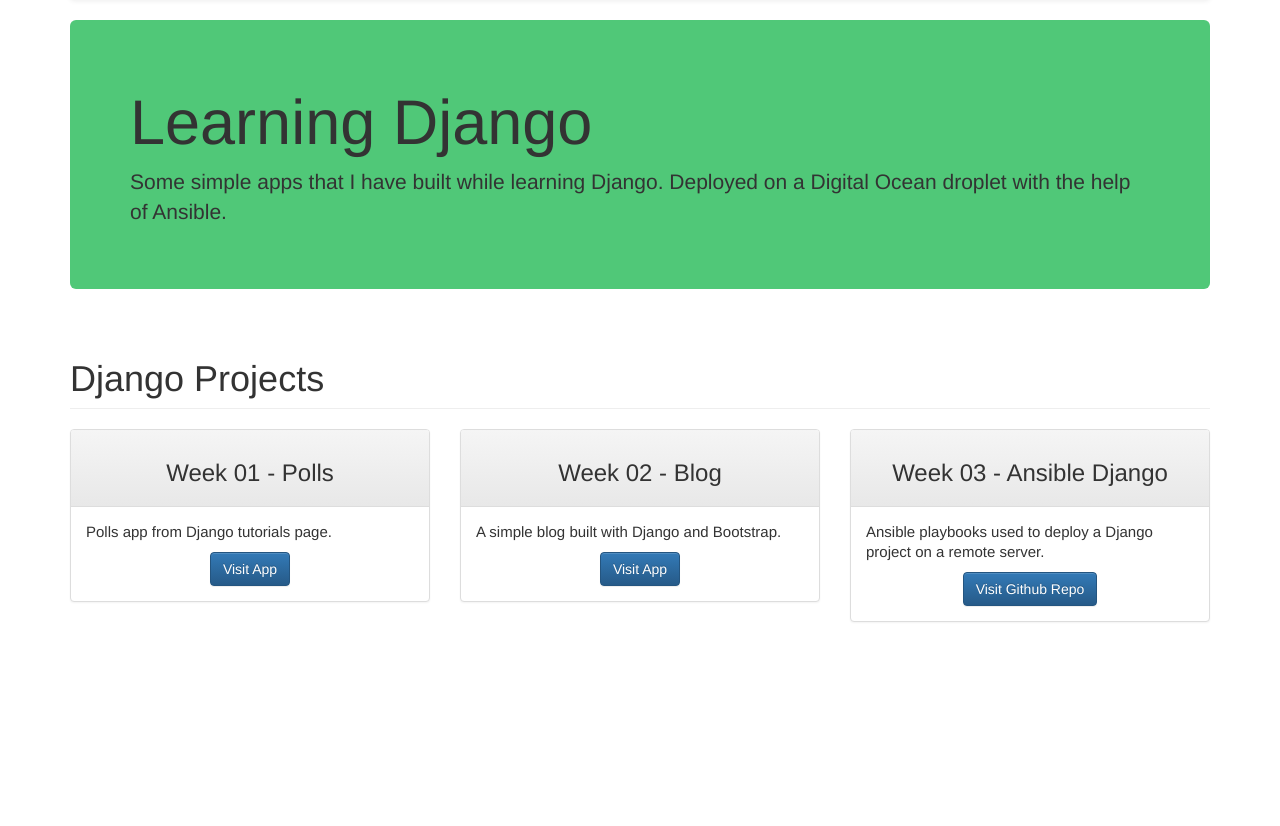
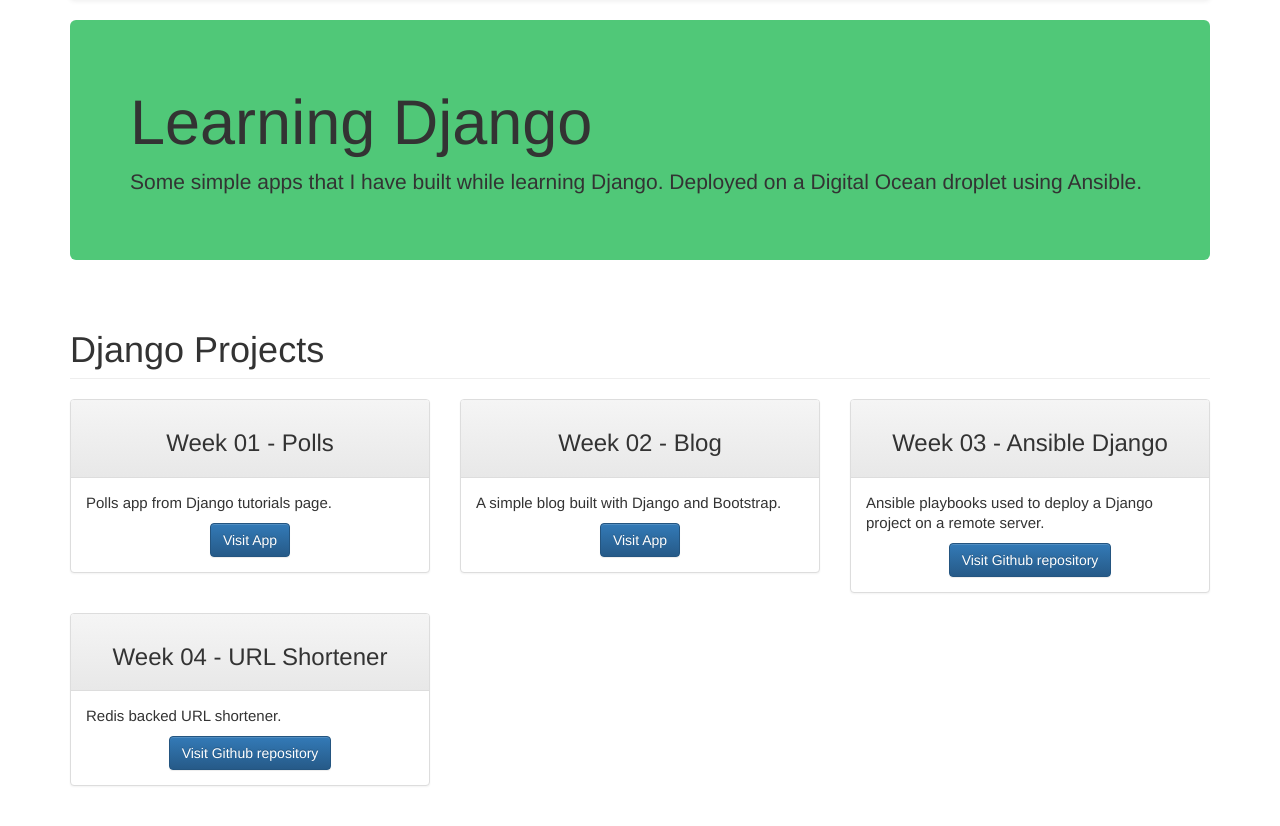
Before and after one commit to pattu777/LearningDjango, a Django app: template apps/home/templates/home/index.html in a window 1280 px wide. Shown: the part 72-898 px from the top of the page. Before the commit the page ends 694 px from the top, so only its background shows below. Run offline with Django 3.2, Linux system fonts and the light colour scheme; the template is opened without the code that fills it, so the values that code supplies are empty; some libraries are stand-ins or nearby versions.

Commit message:
home template updated

```diff
--- a/apps/home/templates/home/base.html
+++ b/apps/home/templates/home/base.html
@@ -8,8 +8,9 @@
     <meta charset="utf-8">
     <meta http-equiv="X-UA-Compatible" content="IE=edge">
     <meta name="viewport" content="width=device-width, initial-scale=1">
-    <meta name="description" content="">
-    <meta name="author" content="">
+    <meta name="keywords" content="django, python, tutorial, beginner" />
+    <meta name="description" content="A list of Django projects">
+    <meta name="author" content="Chinmaya Kr. Patanaik">
 
     <title>Learning Django</title>
 
@@ -57,8 +58,11 @@
         </div><!--/.container-fluid -->
       </nav>
 
+    </div>
+
+    <div class="container">
+
       <!-- Main component -->
-
         {% block content %}
         {% endblock content %}
 
--- a/apps/home/templates/home/index.html
+++ b/apps/home/templates/home/index.html
@@ -6,7 +6,7 @@
 	<div class="jumbotron main-heading">
 		<div>
 	        <h1>Learning Django</h1>
-	         <p class="lead">Some simple apps that I have built while learning Django. Deployed on a Digital Ocean droplet with the help of Ansible. </p>
+	         <p class="lead">Some simple apps that I have built while learning Django. Deployed on a Digital Ocean droplet using Ansible. </p>
 	    </div>
 
 	</div>
@@ -56,7 +56,21 @@
                 <div class="panel-body">
                     <p>Ansible playbooks used to deploy a Django project on a remote server.</p>
                     <div class="text-center">
-                        <a href="https://github.com/pattu777/Ansible-Django" class="btn btn-primary">Visit Github Repo</a>
+                        <a href="https://github.com/pattu777/Ansible-Django" class="btn btn-primary">Visit Github repository</a>
+                    </div>
+                </div>
+            </div>
+        </div>
+
+        <div class="col-md-4">
+            <div class="panel panel-default">
+                <div class="panel-heading text-center">
+                    <h3>Week 04 - URL Shortener</h3>
+                </div>
+                <div class="panel-body">
+                    <p>Redis backed URL shortener.</p>
+                    <div class="text-center">
+                        <a href="https://github.com/pattu777/URL-Shortener" class="btn btn-primary">Visit Github repository</a>
                     </div>
                 </div>
             </div>
```
Also changed, not shown: apps/db.sqlite3, apps/polls/tests.py (line endings or trailing spaces).
